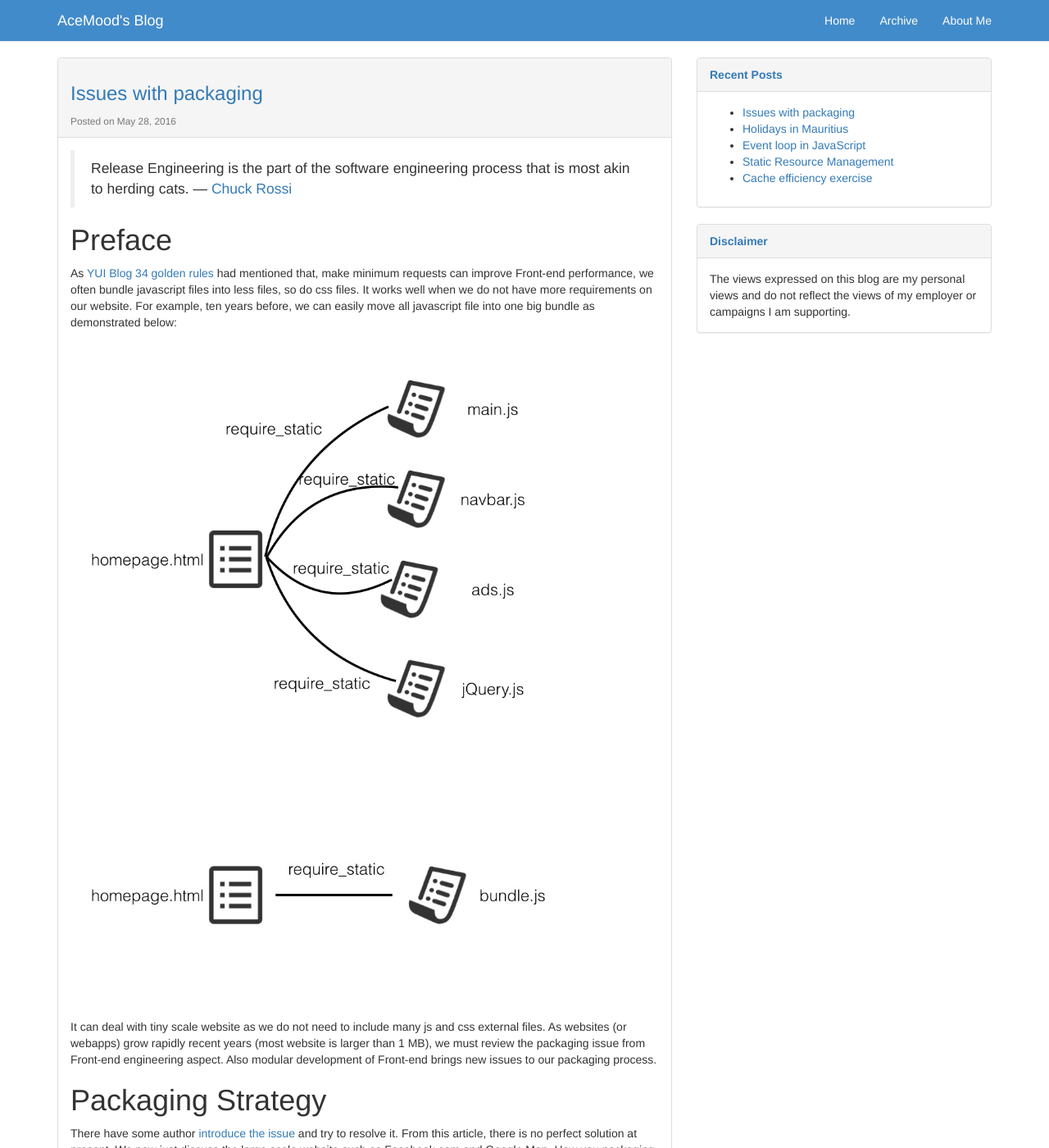
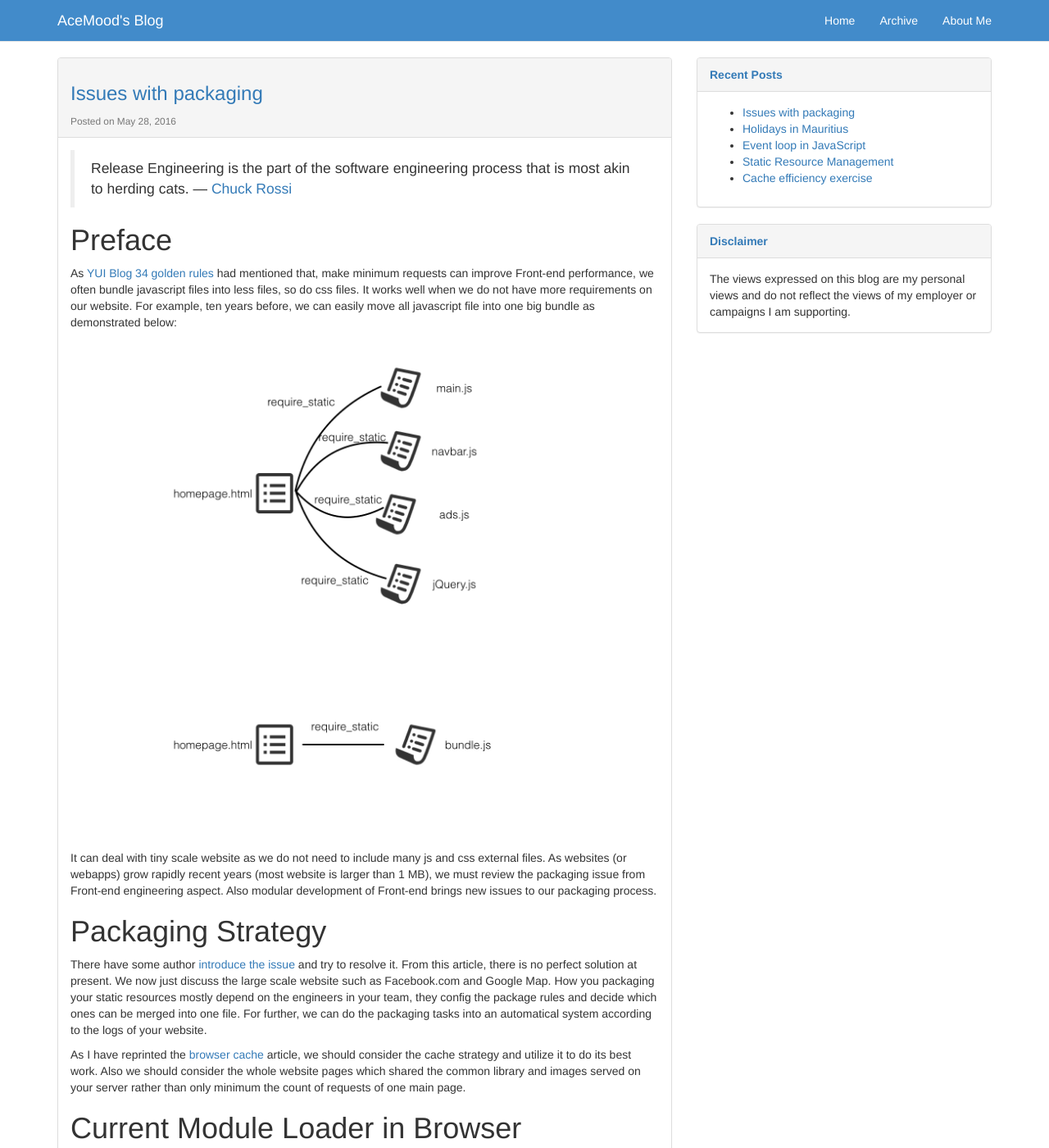
Before and after one commit to AceMood/AceMood.github.io, a Jekyll site: the page built from _posts/2016-05-28-issues-with-packaging.md, in a window 1280 px wide and 1400 px high. Shown: the whole window at 82% size. Built offline with Jekyll 4.4.1, drawn with Linux system fonts in a browser that asks for light colours.

Commit message:
add posts

```diff
--- a/assets/css/post.css
+++ b/assets/css/post.css
@@ -20,7 +20,8 @@ img {
 }
 
 .img--small {
-    display: inline-block;
-    width: 100%;
+    display: block;
+    width: 70%;
     height: auto;
+    margin: 0 auto;
 }
```
